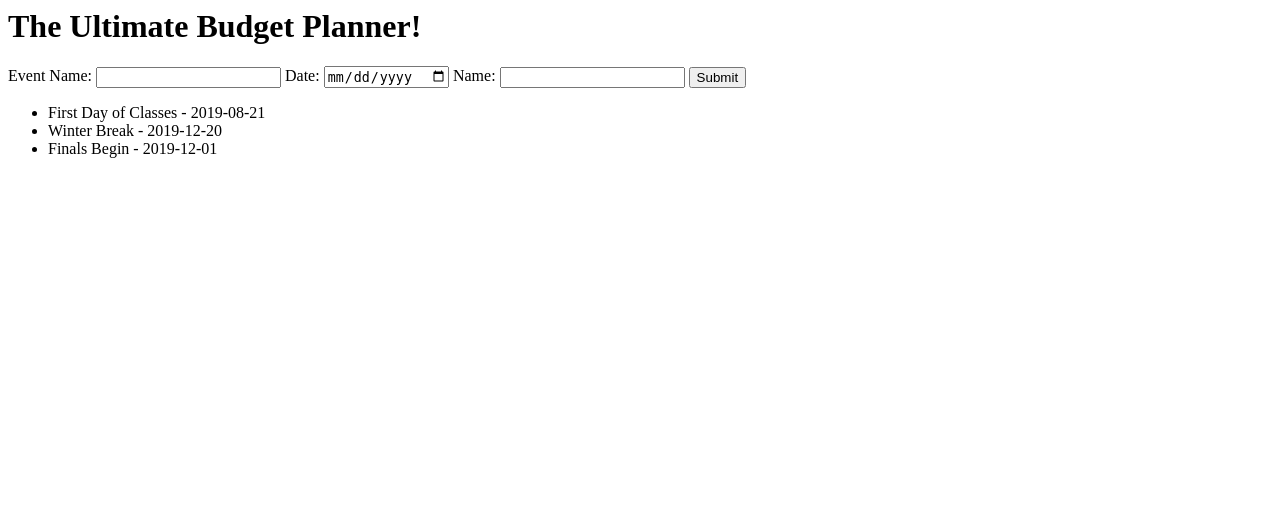
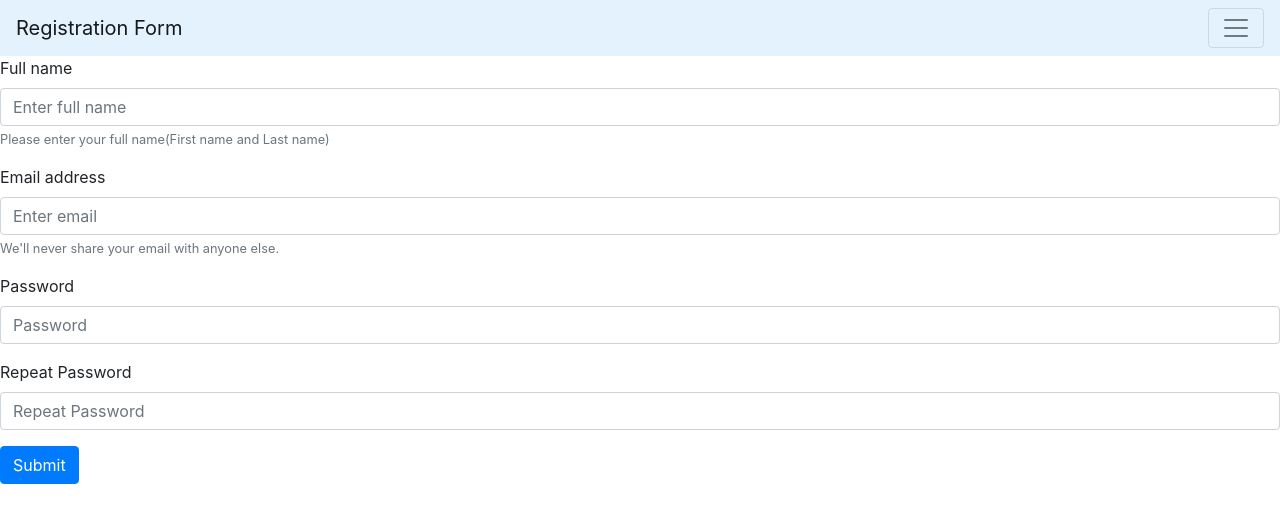
Before and after one commit to SenF1/Fintech_Project, a Flask app: page / in a window 1280 px wide. Shown: the top 523 px of the page. Run offline with Flask 2, Linux system fonts and the light colour scheme; some libraries are stand-ins or nearby versions.

Commit message:
update 1.0

```diff
--- a/app.py
+++ b/app.py
@@ -3,62 +3,244 @@
 from flask import Flask
 from flask import render_template
 from flask import request
+from flask import redirect
 from flask_pymongo import PyMongo
-# import os
+from bson.objectid import ObjectId
+from flask import session, url_for
+import pymongo
 
-# -- Initialization section --
+#set app as a Flask instance
 app = Flask(__name__)
+#encryption relies on secret keys so they could be run
+app.secret_key = "testing"
+#connoct to your Mongo DB database
+client = pymongo.MongoClient('mongodb+srv://project_user:@cluster0.qf94p.mongodb.net/project?retryWrites=true&w=majority')
 
-events = [
-        {"event":"First Day of Classes", "date":"2019-08-21"},
-        {"event":"Winter Break", "date":"2019-12-20"},
-        {"event":"Finals Begin", "date":"2019-12-01"}
-    ]
+#get the database name
+db = client.get_database('project')
+#get the particular collection that contains the data
+records = db.users
 
-# name of database
-app.config['MONGO_DBNAME'] = 'project'
+#assign URLs to have a particular route
+@app.route("/", methods=['post', 'get'])
+def index():
+    message = ''
+    #if method post in index
+    if "email" in session:
+        return redirect(url_for("logged_in"))
+    if request.method == "POST":
+        user = request.form.get("fullname")
+        email = request.form.get("email")
+        password1 = request.form.get("password1")
+        password2 = request.form.get("password2")
+        #if found in database showcase that it's found
+        user_found = records.find_one({"name": user})
+        email_found = records.find_one({"email": email})
+        if user_found:
+            message = 'There already is a user by that name'
+            return render_template('index.html', message=message)
+        if email_found:
+            message = 'This email already exists in database'
+            return render_template('index.html', message=message)
+        if password1 != password2:
+            message = 'Passwords should match!'
+            return render_template('index.html', message=message)
+        else:
+            #hash the password and encode it
+            # hashed = bcrypt.hashpw(password2.encode('utf-8'), bcrypt.gensalt())
+            #assing them in a dictionary in key value pairs
+            user_input = {'name': user, 'email': email, 'password': password2}
+            #insert it in the record collection
+            records.insert_one(user_input)
 
-# app.config['project_user_pass'] = os.getenv("project_user_pass")
-# project_user_pass = app.config["project_user_pass"]
-
-# URI of database
-app.config['MONGO_URI'] = 'mongodb+srv://project_user:a@cluster0.qf94p.mongodb.net/project?retryWrites=true&w=majority'
-mongo = PyMongo(app)
-
-# -- Routes section --
-# INDEX
-
-@app.route('/')
-@app.route('/index')
-
-def index():
-    return render_template('index.html', events = events)
-
-print("AAA")
-# CONNECT TO DB, ADD DATA
-
-@app.route('/add')
-
-def add():
-    # connect to the database
-
-    # insert new data
-
-    # return a message to the user
-    return ""
+            #find the new created account and its email
+            user_data = records.find_one({"email": email})
+            new_email = user_data['email']
+            #if registered redirect to logged in as the registered user
+            return render_template('logged_in.html', email=new_email)
+    return render_template('index.html')
 
 
-@app.route('/events/new', methods=['GET', 'POST'])
-def new_event():
-    if request.method == "GET":
-        return render_template('new_event.html')
-    elif request.method == "POST":
-#This is storing data from your form
-        event_name = request.form['event_name']
-        event_date = request.form['event_date']
-        user_name = request.form['user_name']
-#This is connecting to mongo and inserting data in your "Events" collection
-        collection = mongo.db.data
-        collection.insert({'event': event_name, 'date': event_date, 'user': user_name})
-        events = list(collection.find({}))
-        return render_template('index.html', events = events)
+
+@app.route("/login", methods=["POST", "GET"])
+def login():
+    message = 'Please login to your account'
+    if "email" in session:
+        return redirect(url_for("logged_in"))
+
+    if request.method == "POST":
+        email = request.form.get("email")
+        password = request.form.get("password")
+
+        #check if email exists in database
+        email_found = records.find_one({"email": email})
+        if email_found:
+            email_val = email_found['email']
+            passwordcheck = email_found['password']
+            #encode the password and check if it matches
+            # if bcrypt.checkpw(password.encode('utf-8'), passwordcheck):
+            # if passwordcheck:
+            #     session["email"] = email_val
+            if password == passwordcheck:
+                session['email'] = email_val
+                return redirect(url_for('logged_in'))
+            else:
+                if "email" in session:
+                    return redirect(url_for("logged_in"))
+                message = 'Wrong password'
+                return render_template('login.html', message=message)
+        else:
+            message = 'Email not found'
+            return render_template('login.html', message=message)
+    return render_template('login.html', message=message)
+
+@app.route('/logged_in')
+def logged_in():
+    if "email" in session:
+        email = session["email"]
+        return render_template('logged_in.html', email=email)
+    else:
+        return redirect(url_for("login"))
+
+@app.route("/logout", methods=["POST", "GET"])
+def logout():
+    if "email" in session:
+        session.pop("email", None)
+        return render_template("signout.html")
+    else:
+        return render_template('index.html')
+
+
+
+
+
+
+
+
+
+
+
+
+
+
+
+
+
+
+
+# # # A - Individual Post Pages
+# from bson.objectid import ObjectId
+
+# # # B - Accounts and Sessions
+# from flask import session, url_for
+
+
+# # -- Initialization section --
+# app = Flask(__name__)
+
+# # name of database
+# app.config['MONGO_DBNAME'] = 'database'
+
+# # URI of database
+# app.config['MONGO_URI'] = 'mongodb+srv://project_user:61WAQwDQJZPYFjmF@cluster0.qf94p.mongodb.net/project?retryWrites=true&w=majority'
+
+# # # B - Accounts and Sessions
+# app.secret_key = 'wbdekjdewjkwn'
+# session['username'] = "My Name"
+
+# mongo = PyMongo(app)
+
+# # -- Routes section --
+# # INDEX
+
+# @app.route('/')
+# @app.route('/index')
+# def index():
+#     # connect to db
+#     collection = mongo.db.data
+
+#     # find all data
+#     events = collection.find({})
+
+#     # return message to user
+#     return render_template('index.html', events = events)
+# # CONNECT TO DB, ADD DATA
+
+# @app.route('/add')
+# def add():
+#     # connect to the database
+#     events = mongo.db.data
+
+#     # insert new data
+#     events.insert({'event': "Homecoming", 'date': "2019-05-21"})
+
+#     # return a message to the user
+#     return "event added"
+
+
+# @app.route('/events/new', methods=['GET', 'POST'])
+# def new_event():
+#     if request.method == "GET":
+#         return render_template('new_event.html')
+#     else:
+#         event_name = request.form['event_name']
+#         event_date = request.form['event_date']
+#         user_name = request.form['user_name']
+
+#         events = mongo.db.events
+#         events.insert({'event': event_name, 'date': event_date, 'user': user_name})
+#         return redirect('/')
+
+
+# #### ADVANCED CONCEPTS ####
+# # A - Individual Post Pages
+# @app.route('/events/<eventID>')
+# def event(eventID):
+#     collection = mongo.db.data
+#     event = collection.find_one({'_id' : ObjectId(eventID)})
+
+#     return render_template('event.html', event = event)
+
+# # C - New User Sign Up
+# @app.route('/signup', methods=['POST', 'GET'])
+# def signup():
+#     if request.method == 'POST':
+#         users = mongo.db.users
+#         existing_user = users.find_one({'name' : request.form['username']})
+
+#         if existing_user is None:
+#             users.insert({'name' : request.form['username'], 'password' : request.form['password']})
+#             session['username'] = request.form['username']
+#             return redirect(url_for('index'))
+
+#         return 'That username already exists! Try logging in.'
+
+#     return render_template('signup.html')
+
+# # D - Logging In
+# @app.route('/login', methods=['POST'])
+# def login():
+#     users = mongo.db.users
+#     login_user = users.find_one({'name' : request.form['username']})
+
+#     if login_user:
+#         if request.form['password'] == login_user['password']:
+#             session['username'] = request.form['username']
+#             return redirect(url_for('index'))
+
+#     return 'Invalid username/password combination'
+
+# # E - Log Out
+# @app.route('/logout')
+# def logout():
+#     session.clear()
+#     return redirect('/')
+
+# # F - Gated Pages
+# @app.route('/events/myevents')
+# def myevents():
+#     collection = mongo.db.events
+#     username = session['username']
+#     events = collection.find({'user' : username})
+
+#     return render_template('my_events.html', events = events)
--- /dev/null
+++ b/templates/base.html
@@ -0,0 +1,35 @@
+<!doctype html>
+<html lang="en">
+<head><meta charset="utf-8">
+
+
+  <title>{% block title %}{%endblock %}</title>
+
+  <link rel="stylesheet" href="https://stackpath.bootstrapcdn.com/bootstrap/4.5.0/css/bootstrap.min.css" integrity="sha384-9aIt2nRpC12Uk9gS9baDl411NQApFmC26EwAOH8WgZl5MYYxFfc+NcPb1dKGj7Sk" crossorigin="anonymous">
+
+</head>
+<body>
+
+<nav class="navbar navbar-light" style="background-color: #e3f2fd;">
+  <a class="navbar-brand" href="#">Registration Form</a>
+  <button class="navbar-toggler" type="button" data-toggle="collapse" data-target="#navbarNavAltMarkup" aria-controls="navbarNavAltMarkup" aria-expanded="false" aria-label="Toggle navigation">
+    <span class="navbar-toggler-icon"></span>
+  </button>
+  <div class="collapse navbar-collapse" id="navbarNavAltMarkup">
+    <div class="navbar-nav">
+      <a class="nav-item nav-link active" href="/">Register <span class="sr-only">(current)</span></a>
+      <a class="nav-item nav-link" href="/login">Login</a>
+      <a class="nav-item nav-link" href="/logout">Logout</a>
+    </div>
+  </div>
+</nav>
+
+
+<script src="https://code.jquery.com/jquery-3.5.1.slim.min.js" integrity="sha384-DfXdz2htPH0lsSSs5nCTpuj/zy4C+OGpamoFVy38MVBnE+IbbVYUew+OrCXaRkfj" crossorigin="anonymous"></script>
+    <script src="https://cdn.jsdelivr.net/npm/popper.js@1.16.0/dist/umd/popper.min.js" integrity="sha384-Q6E9RHvbIyZFJoft+2mJbHaEWldlvI9IOYy5n3zV9zzTtmI3UksdQRVvoxMfooAo" crossorigin="anonymous"></script>
+    <script src="https://stackpath.bootstrapcdn.com/bootstrap/4.5.0/js/bootstrap.min.js" integrity="sha384-OgVRvuATP1z7JjHLkuOU7Xw704+h835Lr+6QL9UvYjZE3Ipu6Tp75j7Bh/kR0JKI" crossorigin="anonymous"></script>
+    <script src="https://stackpath.bootstrapcdn.com/bootstrap/4.5.0/js/bootstrap.min.js" integrity="sha384-OgVRvuATP1z7JjHLkuOU7Xw704+h835Lr+6QL9UvYjZE3Ipu6Tp75j7Bh/kR0JKI" crossorigin="anonymous"></script>
+
+{% block content %}{% endblock %}
+</body>
+</html>
--- a/templates/index.html
+++ b/templates/index.html
@@ -1,28 +1,40 @@
-<html>
-    <head>
-        <title>The Ultimate Budget Planner!</title>
-    </head>
-    <body>
-      <h1>The Ultimate Budget Planner!</h1>
+{% extends "base.html" %}
+{% block title %}Register System{% endblock %}
 
-       <div>
-        <form method="post" action="/events/new">
-            <label for="event_name">Event Name:</label>
-            <input type="text" name="event_name" value="">
-            <label for="event_date">Date:</label>
-            <input type="date" name="event_date" value="">
-            <label for="name">Name:</label>
-            <input type="name" name="user_name" value="">
-            <input type="submit" value="Submit">
-        </form>
-      </div>
+{% block content %}
 
-      <div class="event-list">
-        <ul>
-          {% for event in events %}
-            <li>{{ event.event }} - {{ event.date }}</li>
-          {% endfor %}
-        </ul>
-      </div>
-    </body>
-</html>
+{% if message  %}
+    <div class="alert alert-secondary" role="alert">
+        <p>{{ message }}</p>
+    </div>
+{% endif %}
+
+<form action="" method="post">
+    <div class="form-group">
+        <label for="Fullname">Full name</label>
+        <input name="fullname" class="form-control" id="inputFullName" aria-describedby="emailHelp" placeholder="Enter full name">
+        <small id="fullName" class="form-text text-muted">Please enter your full name(First name and Last name)</small>
+  </div>
+  <div class="form-group">
+        <label for="InputEmail">Email address</label>
+        <input name="email" class="form-control" id="InputEmail"  placeholder="Enter email">
+        <small id="emailHelp" class="form-text text-muted">We'll never share your email with anyone else.</small>
+  </div>
+  <div class="form-group">
+    <label for="InputPassword">Password</label>
+    <input type="password" name="password1" class="form-control" id="InputPassword" placeholder="Password">
+  </div>
+
+    <div class="form-group">
+    <label for="InputPassword2">Repeat Password</label>
+    <input type="password" name="password2" class="form-control" id="InputPassword2" placeholder="Repeat Password">
+
+    </div>
+  <button type="submit" class="btn btn-primary">Submit</button>
+
+
+</form>
+
+
+
+{% endblock %}
```
Also changed, not shown: templates/logged_in.html (added, +7 -0 lines), templates/login.html (added, +24 -0 lines), templates/signout.html (added, +7 -0 lines), 1 other file.
